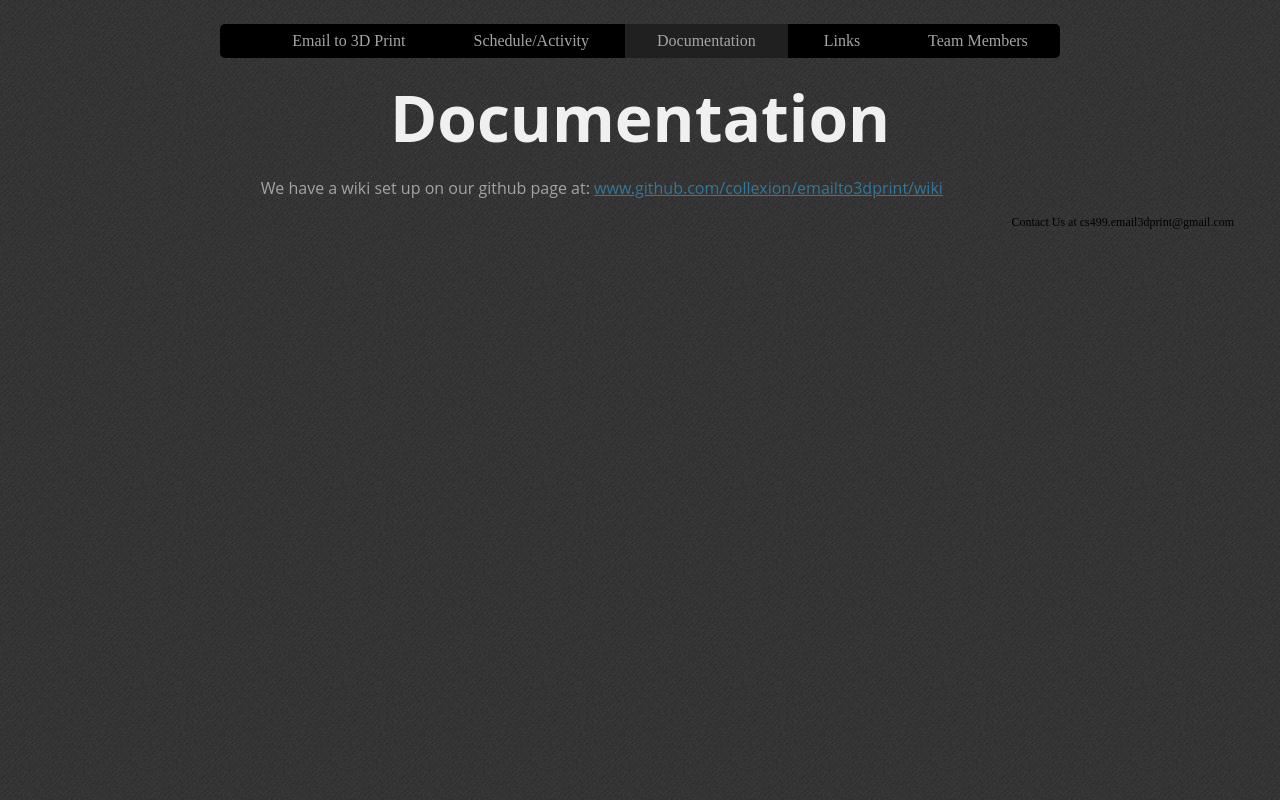
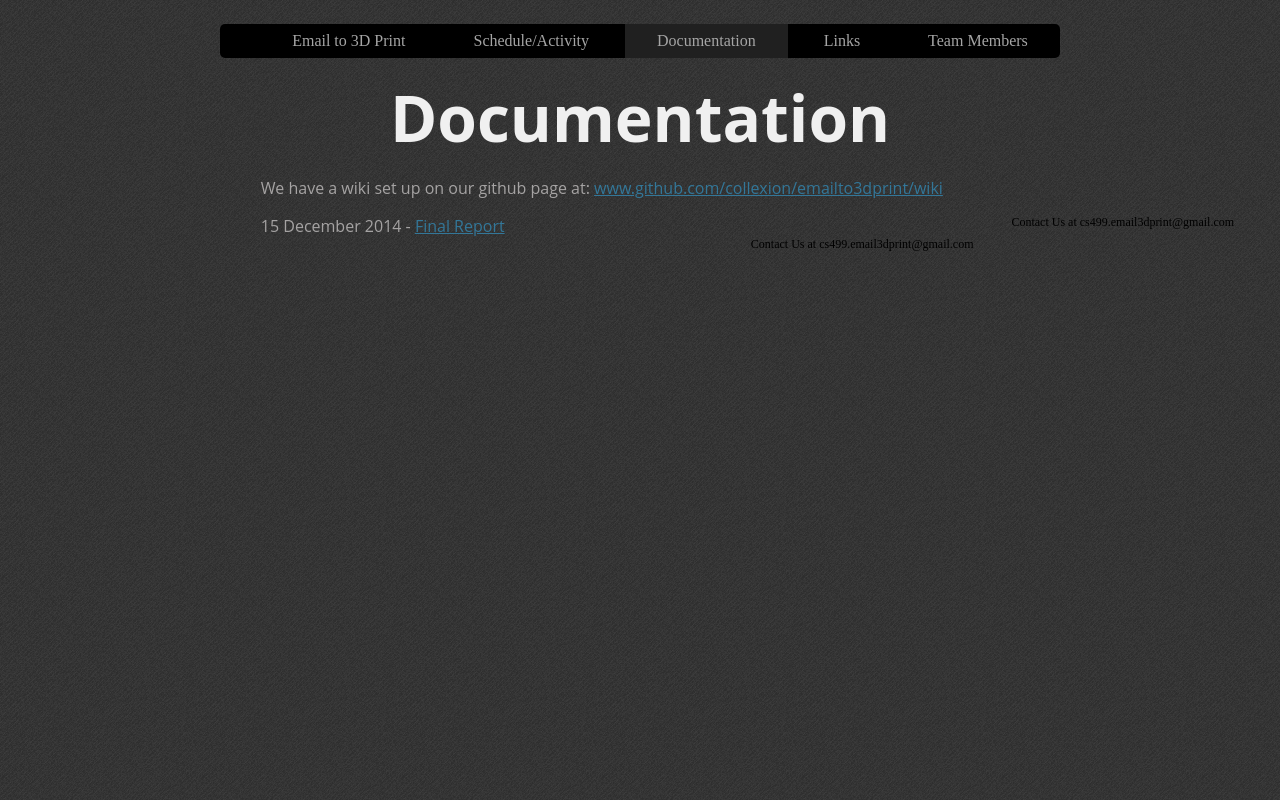
Before and after one commit to collexion/emailto3dprint, a plain HTML site: page html/documentation.html in a window 1280 px wide. Drawn offline with Linux system fonts and the light colour scheme; a web font is replaced by a local one.

Commit message:
Added Final Report to Documentation Page

```diff
--- a/html/documentation.html
+++ b/html/documentation.html
@@ -46,7 +46,12 @@
 </div>
 		<div id="signature">Contact Us at cs499.email3dprint@gmail.com</div>
 	</p>
-
+	<p id="container">
+		<div id="content">
+		15 December 2014 - <a href="../assets/FinalReport.pdf">Final Report</a>
+		</div>
+		<div id="signature">Contact Us at cs499.email3dprint@gmail.com</div>
+	</p>
 
 	</body>
 </html>
```
Also changed, not shown: 1 other file.
